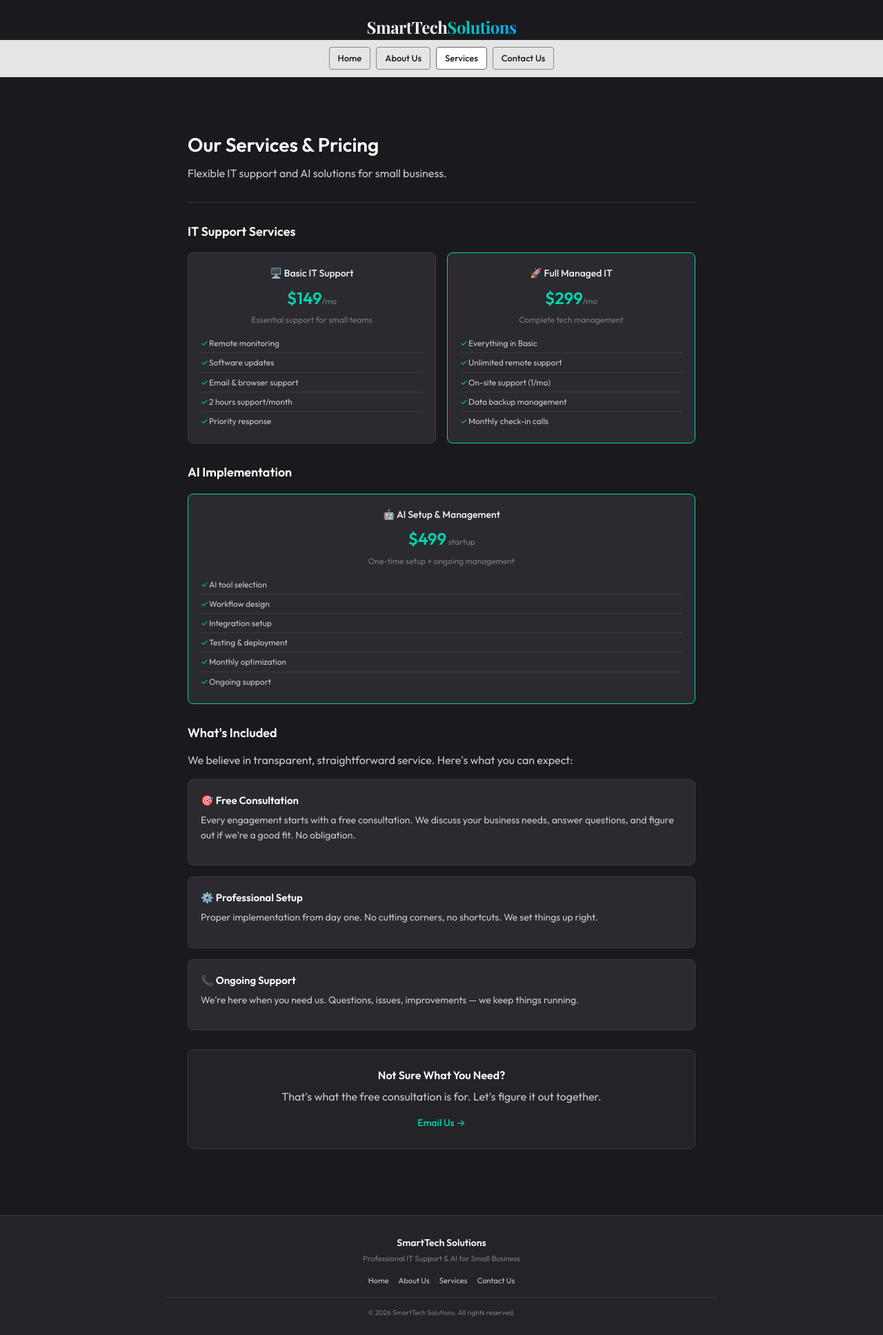
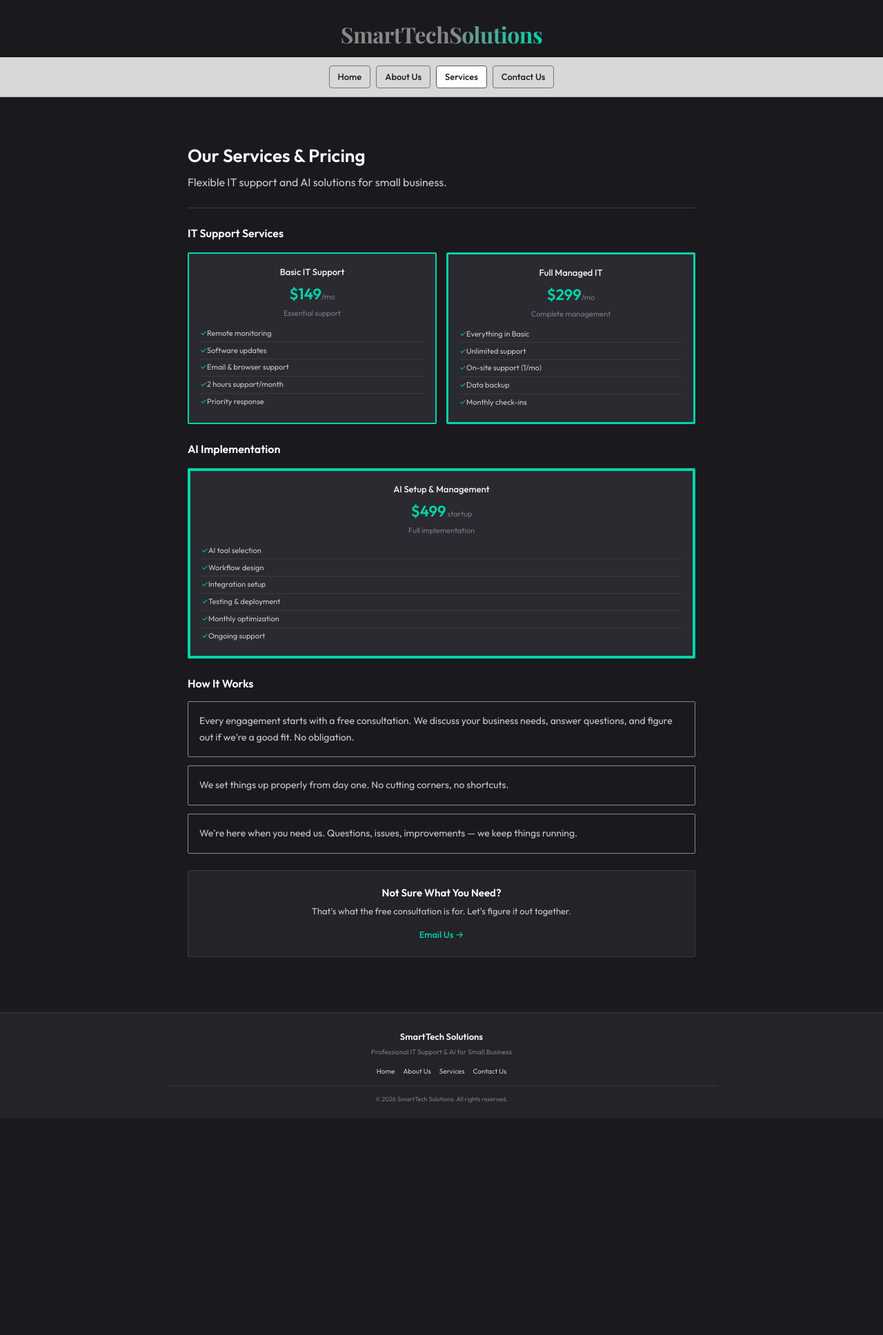
Before and after one commit to ThePaulBunyan/smartmoneyai, a Jekyll site: the page built from services.md, in a window 1280 px wide. Shown: the whole page at 69% size. Built offline with Jekyll 4.4.1, drawn with Linux system fonts in a browser that asks for light colours; after the commit the page ends 1622 px from its top, so only the background shows below that.

Commit message:
Logo grey-to-green gradient, pricing tier borders, square boxes

```diff
--- a/_layouts/default.html
+++ b/_layouts/default.html
@@ -11,9 +11,7 @@
   <link rel="stylesheet" href="/style.css">
 </head>
 <body>
-  <div class="site-header">
-    <div class="site-logo">SmartTech<span>Solutions</span></div>
-  </div>
+  <div class="top-logo">SmartTech<span>Solutions</span></div>
 
   <nav class="banner">
     <div class="banner-inner">
--- a/services.md
+++ b/services.md
@@ -12,10 +12,10 @@ title: Services
   <h2>IT Support Services</h2>
 
   <div class="pricing-grid">
-    <div class="pricing-card">
-      <h3>🖥️ Basic IT Support</h3>
+    <div class="pricing-card tier-1">
+      <h3>Basic IT Support</h3>
       <div class="price">$149<span>/mo</span></div>
-      <p class="tagline">Essential support for small teams</p>
+      <p class="tagline">Essential support</p>
       <ul>
         <li>Remote monitoring</li>
         <li>Software updates</li>
@@ -25,16 +25,16 @@ title: Services
       </ul>
     </div>
 
-    <div class="pricing-card featured">
-      <h3>🚀 Full Managed IT</h3>
+    <div class="pricing-card tier-2">
+      <h3>Full Managed IT</h3>
       <div class="price">$299<span>/mo</span></div>
-      <p class="tagline">Complete tech management</p>
+      <p class="tagline">Complete management</p>
       <ul>
         <li>Everything in Basic</li>
-        <li>Unlimited remote support</li>
+        <li>Unlimited support</li>
         <li>On-site support (1/mo)</li>
-        <li>Data backup management</li>
-        <li>Monthly check-in calls</li>
+        <li>Data backup</li>
+        <li>Monthly check-ins</li>
       </ul>
     </div>
   </div>
@@ -44,10 +44,10 @@ title: Services
   <h2>AI Implementation</h2>
 
   <div class="pricing-grid">
-    <div class="pricing-card featured">
-      <h3>🤖 AI Setup & Management</h3>
+    <div class="pricing-card tier-3">
+      <h3>AI Setup & Management</h3>
       <div class="price">$499<span> startup</span></div>
-      <p class="tagline">One-time setup + ongoing management</p>
+      <p class="tagline">Full implementation</p>
       <ul>
         <li>AI tool selection</li>
         <li>Workflow design</li>
@@ -61,21 +61,17 @@ title: Services
 </div>
 
 <div class="content-section">
-  <h2>What's Included</h2>
-  <p>We believe in transparent, straightforward service. Here's what you can expect:</p>
+  <h2>How It Works</h2>
 
-  <div class="service-card">
-    <h3>🎯 Free Consultation</h3>
+  <div class="info-box">
     <p>Every engagement starts with a free consultation. We discuss your business needs, answer questions, and figure out if we're a good fit. No obligation.</p>
   </div>
 
-  <div class="service-card">
-    <h3>⚙️ Professional Setup</h3>
-    <p>Proper implementation from day one. No cutting corners, no shortcuts. We set things up right.</p>
+  <div class="info-box">
+    <p>We set things up properly from day one. No cutting corners, no shortcuts.</p>
   </div>
 
-  <div class="service-card">
-    <h3>📞 Ongoing Support</h3>
+  <div class="info-box">
     <p>We're here when you need us. Questions, issues, improvements — we keep things running.</p>
   </div>
 </div>
--- a/style.css
+++ b/style.css
@@ -9,7 +9,7 @@
   --accent: #00d4aa;
   --accent-hover: #00f5c4;
   --border: #3a3a42;
-  --banner-bg: #e5e5e5;
+  --banner-bg: #d8d8d8;
   --banner-text: #1a1a1e;
 }
 
@@ -28,33 +28,29 @@ body {
   -webkit-font-smoothing: antialiased;
 }
 
-/* Site Header with Logo */
-.site-header {
-  background: var(--bg-primary);
-  padding: 1.25rem 0 0;
+/* Top Logo */
+.top-logo {
+  font-family: 'Playfair Display', serif;
+  font-size: 2rem;
+  font-weight: 700;
   text-align: center;
-}
-
-.site-logo {
-  font-family: 'Playfair Display', serif;
-  font-size: 1.5rem;
-  font-weight: 700;
-  color: var(--text-primary);
+  padding: 1.5rem 0 0.5rem;
+  color: #888;
   letter-spacing: -0.5px;
 }
 
-.site-logo span {
-  background: linear-gradient(135deg, #00d4aa 0%, #00a8ff 100%);
+.top-logo span {
+  background: linear-gradient(90deg, #888 0%, #00d4aa 100%);
   -webkit-background-clip: text;
   -webkit-text-fill-color: transparent;
   background-clip: text;
 }
 
-/* Full-width Banner */
+/* Banner */
 .banner {
   background: var(--banner-bg);
-  border-bottom: 1px solid #ccc;
-  padding: 0.625rem 0;
+  border-bottom: 1px solid #aaa;
+  padding: 0.75rem 0;
 }
 
 .banner-inner {
@@ -77,7 +73,7 @@ body {
   font-weight: 500;
   padding: 0.3125rem 0.75rem;
   border-radius: 4px;
-  border: 1px solid #888;
+  border: 1px solid #777;
   background: transparent;
   transition: all 0.2s ease;
 }
@@ -88,48 +84,48 @@ body {
 
 .banner-btn.active {
   background: #fff;
-  border-color: #666;
+  border-color: #555;
 }
 
 /* Main Content */
 main {
   max-width: 800px;
   margin: 0 auto;
-  padding: 3rem 2rem 2.5rem;
+  padding: 2.5rem 2rem 2rem;
 }
 
 /* Hero Section */
 .hero {
-  padding: 2rem 0;
+  padding: 1.75rem 0;
 }
 
 .hero h1 {
   font-family: 'Outfit', sans-serif;
-  font-size: 2rem;
+  font-size: 1.875rem;
   font-weight: 600;
   line-height: 1.3;
-  margin-bottom: 1rem;
+  margin-bottom: 0.875rem;
   color: #fff;
 }
 
 .hero p {
-  font-size: 1rem;
+  font-size: 0.9375rem;
   color: var(--text-secondary);
   line-height: 1.75;
 }
 
 /* Page Header */
 .page-header {
-  padding: 1.75rem 0 1.75rem;
+  padding: 1.5rem 0 1.5rem;
   border-bottom: 1px solid var(--border);
-  margin-bottom: 1.75rem;
+  margin-bottom: 1.5rem;
 }
 
 .page-header h1 {
   font-family: 'Outfit', sans-serif;
-  font-size: 1.75rem;
+  font-size: 1.625rem;
   font-weight: 600;
-  margin-bottom: 0.375rem;
+  margin-bottom: 0.3125rem;
   color: #fff;
 }
 
@@ -139,105 +135,112 @@ main {
 
 /* Content Section */
 .content-section {
-  margin: 1.75rem 0;
+  margin: 1.5rem 0;
 }
 
 .content-section h2 {
   font-family: 'Outfit', sans-serif;
-  font-size: 1.125rem;
+  font-size: 1rem;
   font-weight: 600;
-  margin-bottom: 0.625rem;
+  margin-bottom: 0.5rem;
   color: #fff;
 }
 
-.content-section p {
-  color: var(--text-secondary);
-  margin-bottom: 0.875rem;
-  line-height: 1.75;
-}
-
-/* Info Box with Border */
+/* Square Info Box */
 .info-box {
   background: transparent;
-  border: 1px solid var(--border);
-  border-radius: 8px;
-  padding: 1.25rem;
-  margin: 1rem 0;
+  border: 1px solid #888;
+  border-radius: 2px;
+  padding: 1rem;
+  margin: 0.75rem 0;
 }
 
 .info-box p {
   color: var(--text-secondary);
   line-height: 1.7;
+  font-size: 0.875rem;
 }
 
 /* Service Card */
 .service-card {
   background: var(--bg-card);
   border: 1px solid var(--border);
-  border-radius: 8px;
-  padding: 1.125rem;
-  margin-bottom: 1rem;
+  border-radius: 2px;
+  padding: 1rem;
+  margin-bottom: 0.875rem;
 }
 
 .service-card h3 {
   font-family: 'Outfit', sans-serif;
-  font-size: 0.9375rem;
+  font-size: 0.875rem;
   font-weight: 600;
-  margin-bottom: 0.3125rem;
+  margin-bottom: 0.25rem;
   color: #fff;
 }
 
 .service-card p {
   color: var(--text-secondary);
-  font-size: 0.875rem;
+  font-size: 0.8125rem;
   line-height: 1.6;
 }
 
 /* Pricing Grid */
 .pricing-grid {
   display: grid;
-  grid-template-columns: repeat(auto-fit, minmax(220px, 1fr));
-  gap: 1rem;
-  margin: 1rem 0;
+  grid-template-columns: repeat(auto-fit, minmax(200px, 1fr));
+  gap: 0.875rem;
+  margin: 0.875rem 0;
 }
 
 .pricing-card {
   background: var(--bg-card);
   border: 1px solid var(--border);
-  border-radius: 8px;
-  padding: 1.125rem;
+  border-radius: 2px;
+  padding: 1rem;
   text-align: center;
+  position: relative;
 }
 
-.pricing-card.featured {
-  border-color: var(--accent);
+/* Tier 1 - 1 green border */
+.pricing-card.tier-1 {
+  border: 2px solid var(--accent);
+}
+
+/* Tier 2 - 2 green borders */
+.pricing-card.tier-2 {
+  border: 3px solid var(--accent);
+}
+
+/* Tier 3 - 3 green borders */
+.pricing-card.tier-3 {
+  border: 4px solid var(--accent);
 }
 
 .pricing-card h3 {
   font-family: 'Outfit', sans-serif;
-  font-size: 0.875rem;
+  font-size: 0.8125rem;
   font-weight: 500;
-  margin-bottom: 0.3125rem;
+  margin-bottom: 0.25rem;
 }
 
 .pricing-card .price {
   font-family: 'Outfit', sans-serif;
-  font-size: 1.5rem;
+  font-size: 1.375rem;
   font-weight: 600;
   color: var(--accent);
   margin-bottom: 0.125rem;
 }
 
 .pricing-card .price span {
-  font-size: 0.75rem;
+  font-size: 0.6875rem;
   font-weight: 400;
   color: var(--text-muted);
 }
 
 .pricing-card .tagline {
-  font-size: 0.75rem;
+  font-size: 0.6875rem;
   color: var(--text-muted);
-  margin-bottom: 0.625rem;
+  margin-bottom: 0.5rem;
 }
 
 .pricing-card ul {
@@ -247,11 +250,11 @@ main {
 }
 
 .pricing-card li {
-  font-size: 0.75rem;
+  font-size: 0.6875rem;
   color: var(--text-secondary);
-  padding: 0.25rem 0;
+  padding: 0.2rem 0;
   border-bottom: 1px solid var(--border);
-  padding-left: 0.75rem;
+  padding-left: 0.625rem;
   position: relative;
 }
 
@@ -270,28 +273,29 @@ main {
 .contact-card {
   background: var(--bg-secondary);
   border: 1px solid var(--border);
-  border-radius: 8px;
-  padding: 1.5rem;
+  border-radius: 2px;
+  padding: 1.25rem;
   text-align: center;
-  margin: 1.5rem 0;
+  margin: 1.25rem 0;
 }
 
 .contact-card h2 {
   font-family: 'Outfit', sans-serif;
-  font-size: 1rem;
+  font-size: 0.9375rem;
   font-weight: 600;
-  margin-bottom: 0.3125rem;
+  margin-bottom: 0.25rem;
   color: #fff;
 }
 
 .contact-card p {
   color: var(--text-secondary);
-  margin-bottom: 0.75rem;
+  margin-bottom: 0.625rem;
+  font-size: 0.8125rem;
 }
 
 .contact-email {
   color: var(--accent);
-  font-size: 0.875rem;
+  font-size: 0.8125rem;
   font-weight: 500;
   text-decoration: none;
 }
@@ -304,8 +308,8 @@ main {
 footer {
   background: var(--bg-secondary);
   border-top: 1px solid var(--border);
-  padding: 1.75rem 2rem 1.5rem;
-  margin-top: 2rem;
+  padding: 1.5rem 2rem 1.25rem;
+  margin-top: 1.75rem;
 }
 
 .footer-content {
@@ -316,27 +320,27 @@ footer {
 
 .footer-brand h3 {
   font-family: 'Outfit', sans-serif;
-  font-size: 0.875rem;
+  font-size: 0.8125rem;
   font-weight: 600;
   margin-bottom: 0.25rem;
 }
 
 .footer-brand p {
   color: var(--text-muted);
-  font-size: 0.7rem;
+  font-size: 0.625rem;
 }
 
 .footer-links {
   display: flex;
   justify-content: center;
-  gap: 0.875rem;
-  margin: 0.875rem 0;
+  gap: 0.75rem;
+  margin: 0.75rem 0;
 }
 
 .footer-links a {
   color: var(--text-secondary);
   text-decoration: none;
-  font-size: 0.7rem;
+  font-size: 0.625rem;
   transition: color 0.2s ease;
 }
 
@@ -346,15 +350,15 @@ footer {
 
 .copyright {
   color: var(--text-muted);
-  font-size: 0.625rem;
-  padding-top: 0.875rem;
+  font-size: 0.5625rem;
+  padding-top: 0.75rem;
   border-top: 1px solid var(--border);
 }
 
 /* Responsive */
 @media (max-width: 600px) {
-  .site-logo {
-    font-size: 1.25rem;
+  .top-logo {
+    font-size: 1.625rem;
   }
 
   .banner-btn {
@@ -363,10 +367,10 @@ footer {
   }
 
   main {
-    padding: 2rem 1.25rem 1.75rem;
+    padding: 1.75rem 1.25rem 1.5rem;
   }
 
   .hero h1 {
-    font-size: 1.625rem;
+    font-size: 1.5rem;
   }
 }
```
